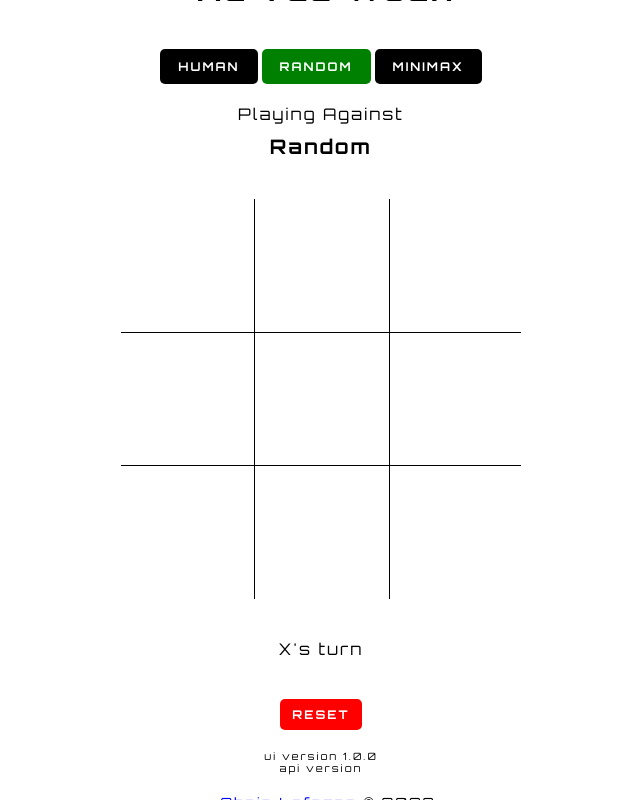
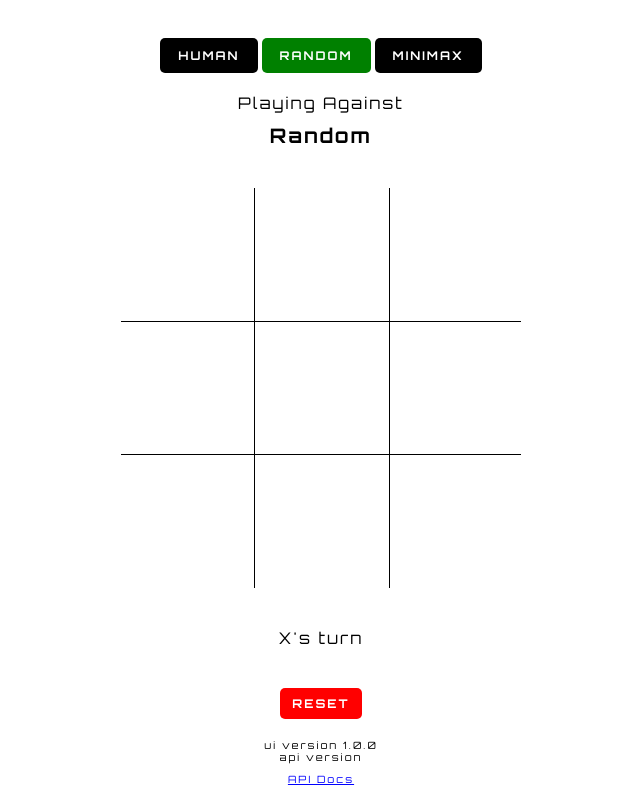
Before and after one commit to srslafazan/tic-tac-toe-web, a Next.js app: page / in a window 1280 px wide. Shown: the whole page, without its empty margins (319-959 px from the left). Built offline with nearby package versions, Linux system fonts and the light colour scheme; no server answers.

Commit message:
Add api docs link

```diff
--- a/pages/index.module.css
+++ b/pages/index.module.css
@@ -7,10 +7,9 @@
   justify-content: center;
 }
 
-.copywright {
-  font-size: 14px;
-  color: #000;
-  margin: 20px auto;
+.docsLink {
+  font-size: 10px;
+  margin-top: 10px;
 }
 
 .version {
@@ -18,11 +17,17 @@
   color: #000;
 }
 
+.copywright {
+  font-size: 14px;
+  color: #000;
+  margin: 20px auto;
+}
+
 @media (prefers-color-scheme: dark) {
+  .version {
+    color: #fff;
+  }
   .copywright {
     color: #fff;
   }
-  .version {
-    color: #fff;
-  }
 }
--- a/pages/index.tsx
+++ b/pages/index.tsx
@@ -19,6 +19,13 @@ export default function Home() {
       <TicTacToe />
       <span className={styles.version}>ui version {pkg.version}</span>
       <span className={styles.version}>api version {apiVersion}</span>
+      <a
+        className={styles.docsLink}
+        href="https://tic-tac-toe-backend-nksq.onrender.com/docs"
+        target="_blank"
+      >
+        API Docs
+      </a>
       <span className={styles.copywright}>
         &gt;{" "}
         <a href="https://www.shainlafazan.com" target="_blank">
```
